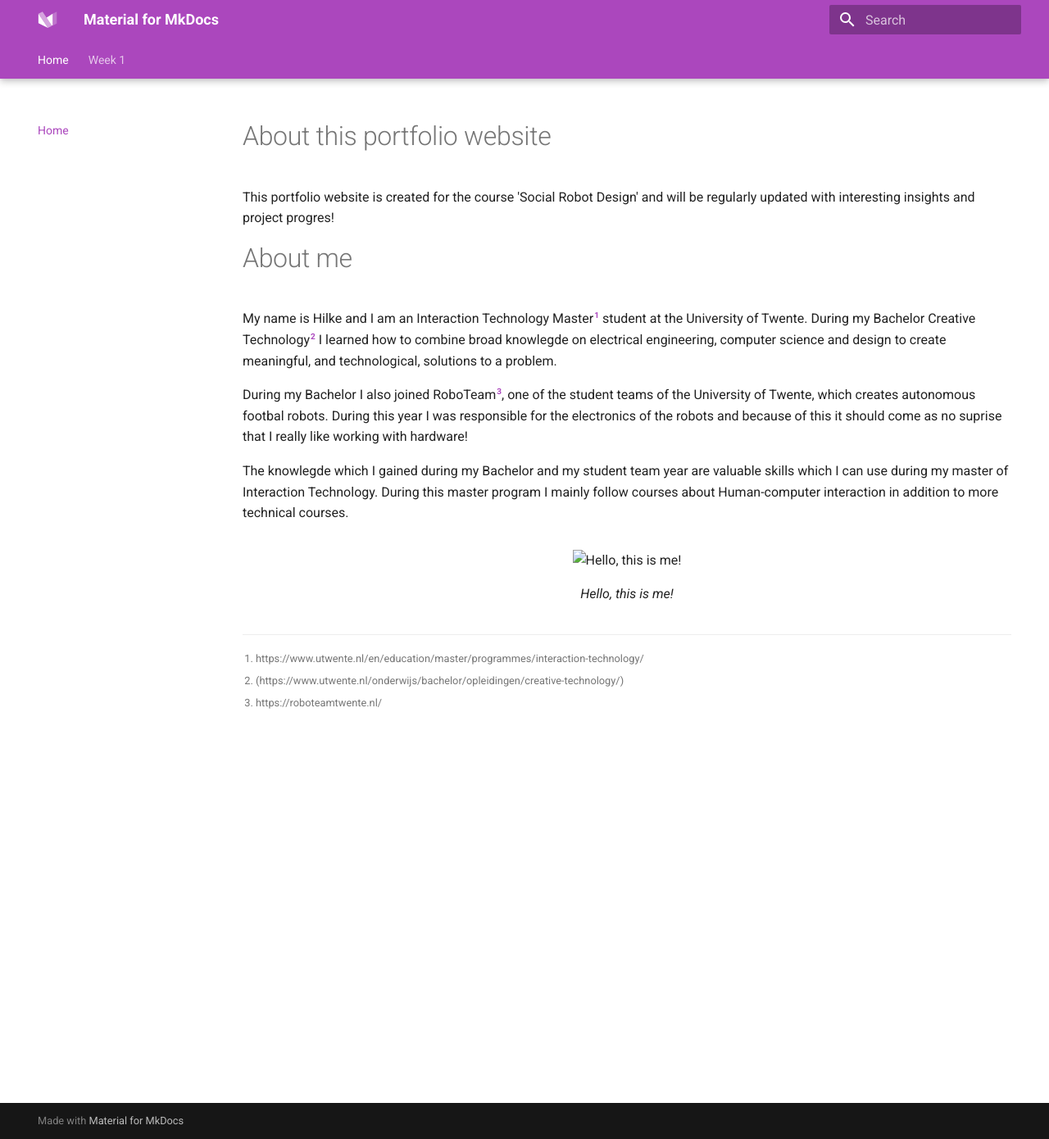
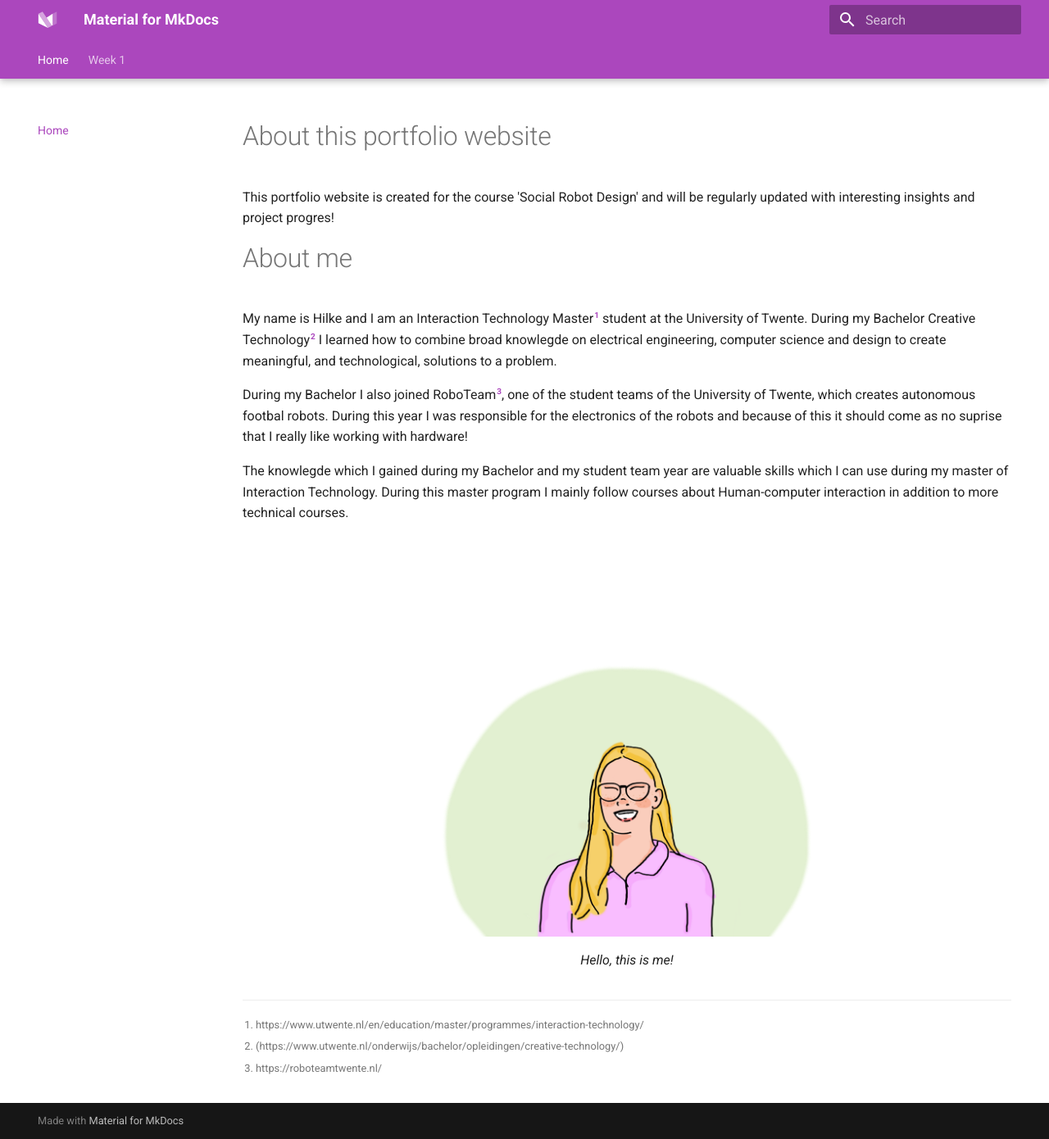
Before and after one commit to HilkeB/social-robot-design-portfolio, an MkDocs documentation site: the page built from docs/index.md, in a window 1280 px wide and 1390 px high. Shown: the whole window at 82% size. Built offline with MkDocs 1.6.1 and Material for MkDocs 9.7.7, drawn with Linux system fonts in a browser that asks for light colours.

Commit message:
image fix

```diff
--- a/docs/index.md
+++ b/docs/index.md
@@ -14,7 +14,7 @@ During my Bachelor I also joined RoboTeam[^3], one of the student teams of the U
 
 The knowlegde which I gained during my Bachelor and my student team year are valuable skills which I can use during my master of Interaction Technology. During this master program I mainly follow courses about Human-computer interaction in addition to more technical courses.
 
-![Hello, this is me!](docs/images/abstract_me.png)
+![Hello, this is me!](images/abstract_me.png)
 /// caption
 Hello, this is me!
 ///
```
